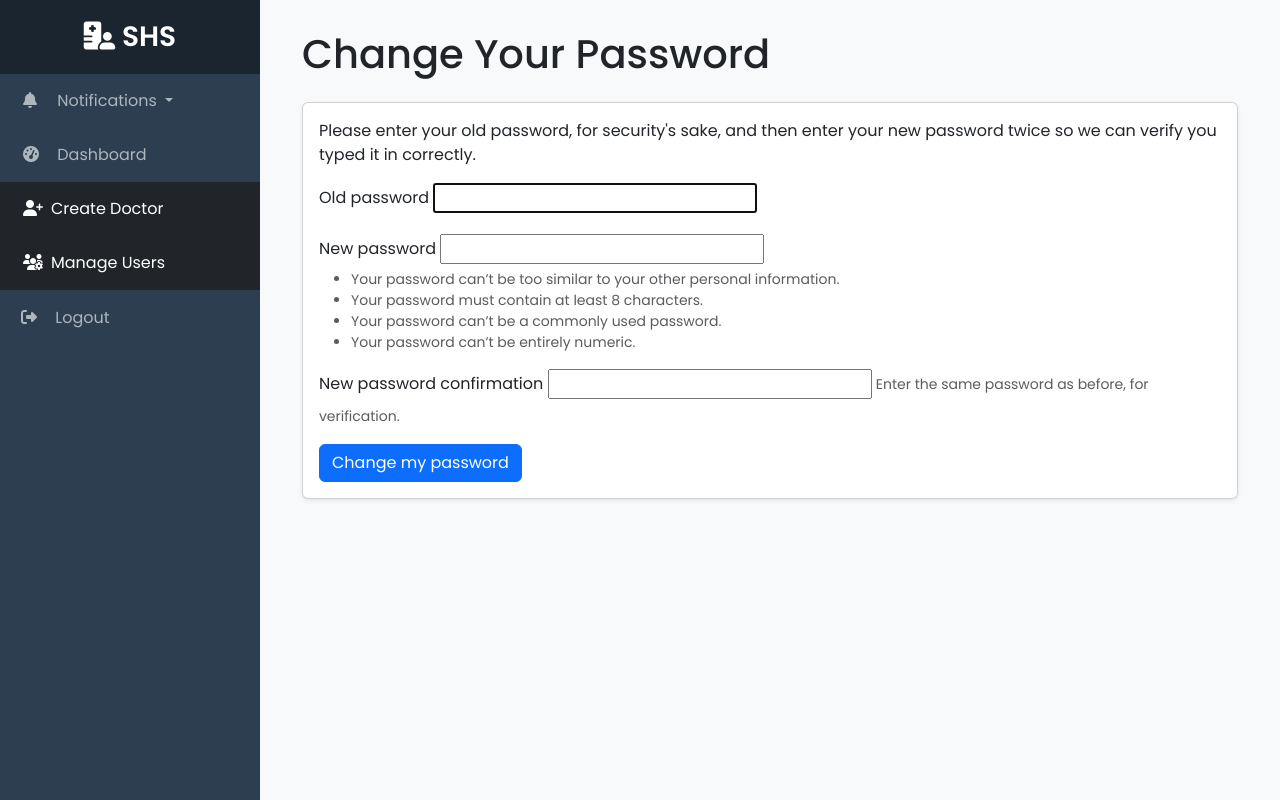
After one commit to Adhithya2411/Smart-Healthcare-Management-System, a Django app: page /password/change/ in a window 1280 px wide. The commit adds this page. Run offline with Django 5.2, Linux system fonts and the light colour scheme; a user stored in the database is signed in; tables that the repository leaves empty hold one stand-in row (values such as "Sample post"); data that the repository does not hold is empty.

Commit message:
Feature(auth): add secure password change option for users

```diff
--- a/healthcare_app/urls.py
+++ b/healthcare_app/urls.py
@@ -26,6 +26,7 @@ from .views import (
     create_doctor_view,
     manage_users_view,
 )
+from django.contrib.auth import views as auth_views
 
 urlpatterns = [
     # Authentication URLs
@@ -60,4 +61,13 @@ urlpatterns = [
     path('doctors/create/', create_doctor_view, name='create_doctor'),
     path('users/manage/', manage_users_view, name='manage_users'),
 
+    #password reset URLs
+    path('password/change/',
+         auth_views.PasswordChangeView.as_view(template_name='change_password.html', success_url='/password/change/done/'),
+         name='password_change'),
+
+    path('password/change/done/',
+         auth_views.PasswordChangeDoneView.as_view(template_name='password_change_done.html'),
+         name='password_change_done'),
+
 ]
--- /dev/null
+++ b/templates/change_password.html
@@ -0,0 +1,34 @@
+{% extends 'dashboard_base.html' %}
+
+{% block title %}Change Password{% endblock %}
+
+{% block content %}
+<div class="container-fluid">
+    <h1 class="mb-4">Change Your Password</h1>
+
+    <div class="card shadow-sm">
+        <div class="card-body">
+            <p>Please enter your old password, for security's sake, and then enter your new password twice so we can verify you typed it in correctly.</p>
+
+            <form method="POST" novalidate>
+                {% csrf_token %}
+
+                {% for field in form %}
+                    <div class="mb-3">
+                        <label for="{{ field.id_for_label }}" class="form-label">{{ field.label }}</label>
+                        {{ field }}
+                        {% if field.help_text %}
+                            <small class="form-text text-muted">{{ field.help_text|safe }}</small>
+                        {% endif %}
+                        {% for error in field.errors %}
+                            <div class="invalid-feedback d-block">{{ error }}</div>
+                        {% endfor %}
+                    </div>
+                {% endfor %}
+
+                <button type="submit" class="btn btn-primary">Change my password</button>
+            </form>
+        </div>
+    </div>
+</div>
+{% endblock %}
```
Also changed, not shown: templates/password_change_done.html (added, +14 -0 lines), templates/profile.html (+5 -4 lines).
